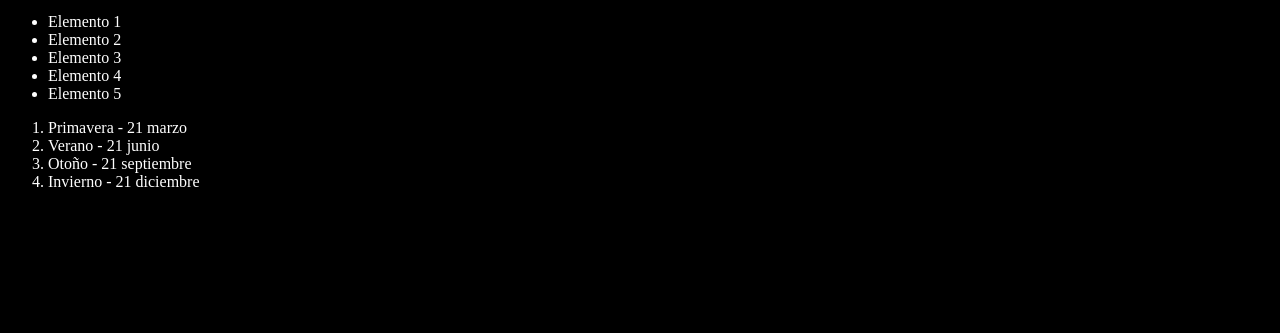
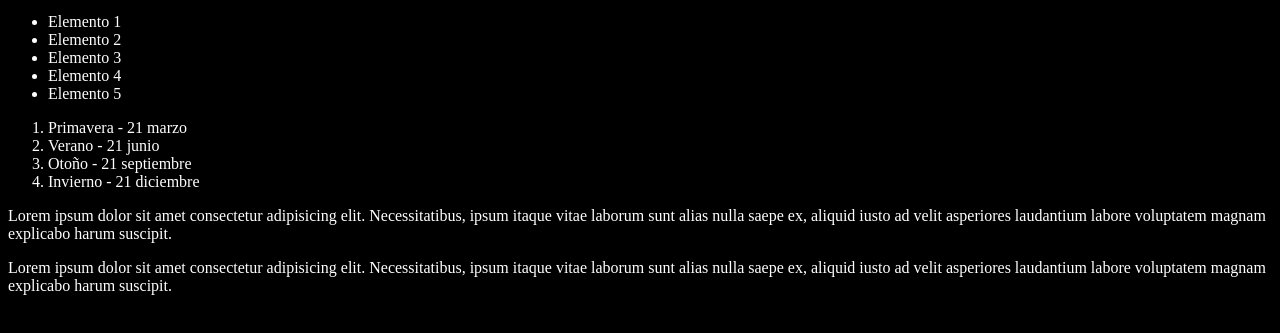
Before and after one commit to KingHusband/curso-jormircha-git-KH, a plain HTML site: page index.html in a window 1280 px wide. Shown: the part 101-434 px from the top of the page. Drawn offline with Linux system fonts and the light colour scheme.

Commit message:
Agregando 2 párrafos.

```diff
--- a/index.html
+++ b/index.html
@@ -25,6 +25,12 @@
         <li>Otoño - 21 septiembre</li>
         <li>Invierno - 21 diciembre</li>
     </ol>
+    <p>
+        Lorem ipsum dolor sit amet consectetur adipisicing elit. Necessitatibus, ipsum itaque vitae laborum sunt alias nulla saepe ex, aliquid iusto ad velit asperiores laudantium labore voluptatem magnam explicabo harum suscipit.
+    </p>
+    <p>
+        Lorem ipsum dolor sit amet consectetur adipisicing elit. Necessitatibus, ipsum itaque vitae laborum sunt alias nulla saepe ex, aliquid iusto ad velit asperiores laudantium labore voluptatem magnam explicabo harum suscipit.
+    </p>
     <script src="index.js"></script>
 </body>
 </html>
```
Also changed, not shown: 1 other file.
